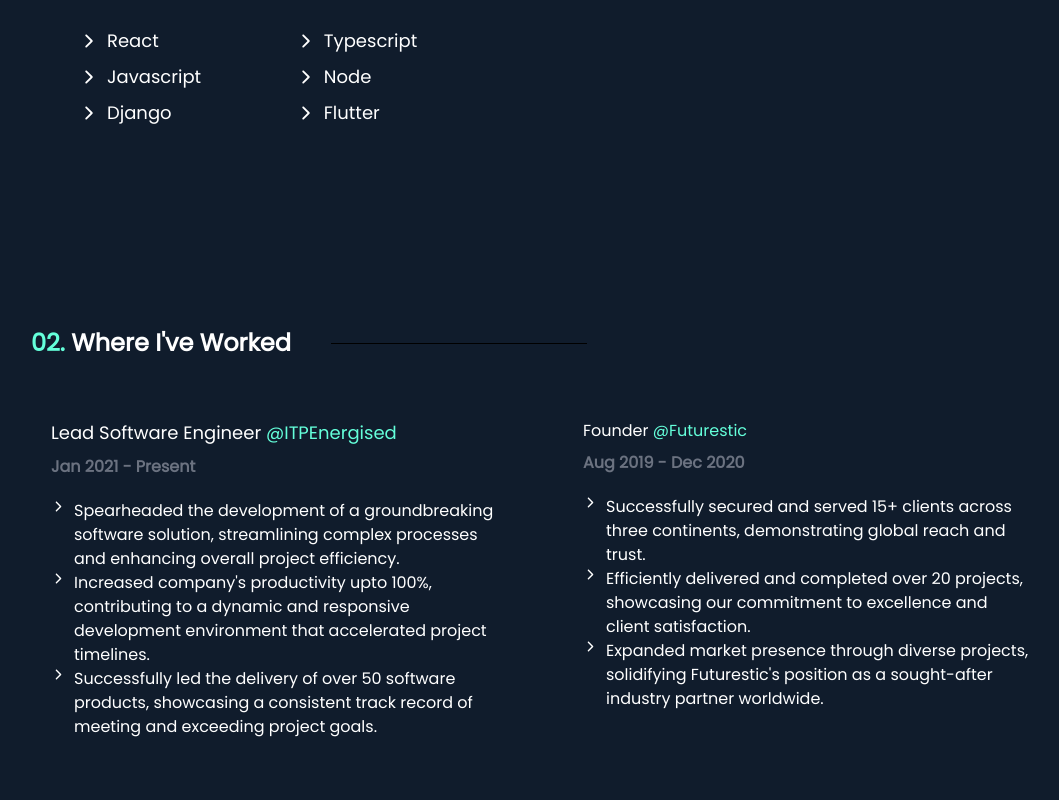
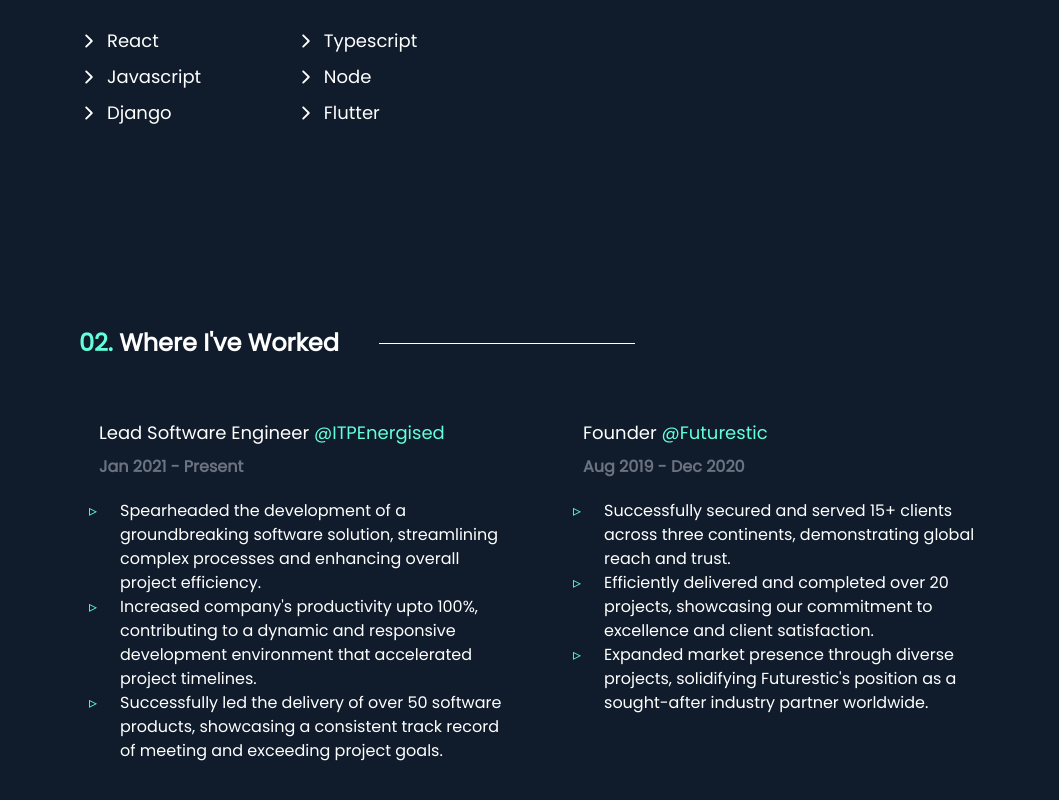
Before and after one commit to techsmartjsk/Portfolio, a React (Create React App) app: page / in a window 1280 px wide. Shown: the part 1294-2094 px from the top of the page, without its empty margins (97-1156 px from the left). Built offline with nearby package versions, Linux system fonts and the light colour scheme.

Commit message:
Added arrows to the experience list

```diff
--- a/src/components/contact.buttons.js
+++ b/src/components/contact.buttons.js
@@ -3,7 +3,7 @@
 
 export default function ContactButtons() {
   return (
-    <div className='hidden lg:block fixed bottom-0 left-0 w-full px-20'>
+    <div className='hidden lg:block fixed bottom-0 left-0 w-full px-10'>
       <div className='flex justify-between items-center'>
         <div className='flex flex-col items-center gap-5'>
           <div className='flex flex-col gap-10 justify-center'>
--- a/src/components/experience.js
+++ b/src/components/experience.js
@@ -1,86 +1,54 @@
-import { IoIosArrowForward } from 'react-icons/io'
 
 export default function Experience() {
-  const company_list = ['ITPEnergised', 'Futurestic']
   return (
     <div
       id='experience'
-      className='px-10 mb-[200px] lg:px-32 flex flex-col gap-10 z-10'
+      className='px-10 mb-[200px] lg:px-44 flex flex-col gap-10 z-10'
     >
       <div className='flex gap-10 items-center'>
         <h2 className='text-2xl font-bold text-white'><span className='text-[#64ffda]'>02.</span> Where I've Worked</h2>
-        <div className='hidden lg:block lg:w-64 bg-black h-[1px]'></div>
+        <div className='hidden lg:block lg:w-64 bg-white h-[1px]'></div>
       </div>
-      <div className='flex flex-col lg:flex-row gap-10'>
-        <div className='rounded-md p-5 hover:bg-teal-500 lg:w-1/2'>
+      <div className='flex flex-col lg:flex-row gap-10 experience-info'>
+        <div className='rounded-md p-5 lg:w-1/2'>
           <a href='https://itpenergised.com/' className='text-lg text-white'>
             Lead Software Engineer <span className='text-[#64ffda]'>@ITPEnergised</span>
           </a>
           <p className='text-gray-500 font-bold my-2'>Jan 2021 - Present</p>
           <ul className='mt-5'>
-            <li className='flex gap-2'>
-              <div>
-                <IoIosArrowForward color='white' fontSize={15} />
-              </div>
-              <p className='text-white'>
+            <li className='flex gap-2 text-white'>
                 Spearheaded the development of a groundbreaking software
                 solution, streamlining complex processes and enhancing overall
                 project efficiency.
-              </p>
             </li>
-            <li className='flex gap-2'>
-              <div>
-                <IoIosArrowForward color='white' fontSize={15} />
-              </div>
-              <p className='text-white'>
+            <li className='flex gap-2 text-white'>
                 Increased company's productivity upto 100%, contributing to a
                 dynamic and responsive development environment that accelerated
                 project timelines.
-              </p>
             </li>
-            <li className='flex gap-2'>
-              <div>
-                <IoIosArrowForward color='white' fontSize={15} />
-              </div>
-              <p className='text-white'>
+            <li className='flex gap-2 text-white'>
                 Successfully led the delivery of over 50 software products,
                 showcasing a consistent track record of meeting and exceeding
                 project goals.
-              </p>
             </li>
           </ul>
         </div>
-        <div className='rounded-md p-5 hover:border-[1px] border-[#64ffda] lg:w-1/2'>
-          <a className='text-white' href='https://futurestic.co.in/'>Founder <span className='text-[#64ffda]'>@Futurestic</span></a>
+        <div className='rounded-md p-5 lg:w-1/2 experience-info'>
+          <a className='text-white text-lg' href='https://futurestic.co.in/'>Founder <span className='text-[#64ffda]'>@Futurestic</span></a>
           <p className='text-gray-500 font-bold my-2'>Aug 2019 - Dec 2020</p>
           <ul className='mt-5'>
-            <li className='flex gap-2 items-start'>
-              <div>
-                <IoIosArrowForward color='white' fontSize={15} />
-              </div>
-              <p className='text-white'>
+            <li className='flex gap-2 text-white'>
                 Successfully secured and served 15+ clients across three
                 continents, demonstrating global reach and trust.
-              </p>
             </li>
-            <li className='flex gap-2'>
-              <div>
-                <IoIosArrowForward color='white' fontSize={15} />
-              </div>
-              <p className='text-white'>
+            <li className='flex gap-2 text-white'>
                 Efficiently delivered and completed over 20 projects, showcasing
                 our commitment to excellence and client satisfaction.
-              </p>
             </li>
-            <li className='flex gap-2'>
-              <div>
-                <IoIosArrowForward color='white' fontSize={15} />
-              </div>
-              <p className='text-white'>
-                Expanded market presence through diverse projects, solidifying
+            <li className='flex gap-2 text-white'>
+               Expanded market presence through diverse projects, solidifying
                 Futurestic's position as a sought-after industry partner
                 worldwide.
-              </p>
             </li>
           </ul>
         </div>
--- a/src/index.css
+++ b/src/index.css
@@ -7,3 +7,12 @@
   overflow-x: hidden !important;
   background-color: #101c2c !important;
 }
+
+
+.experience-info ul li::before {
+  content: "▹";
+  position: relative; /* Change from absolute to relative */
+  left: -10px; /* Adjust the left offset as needed */
+  color: #64ffda;
+  margin-right: 5px; /* Optional: Add some space between the arrow and text */
+}
```
